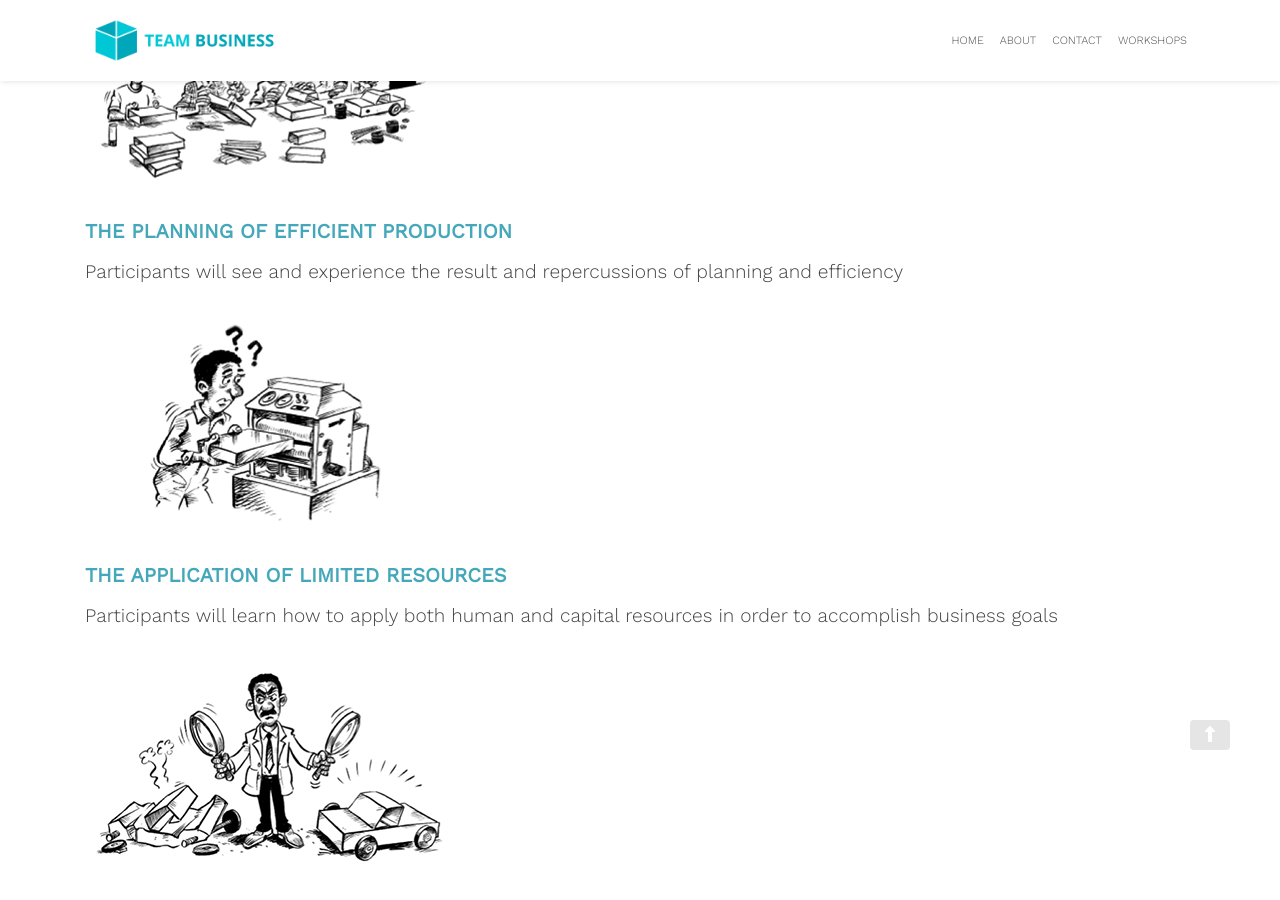
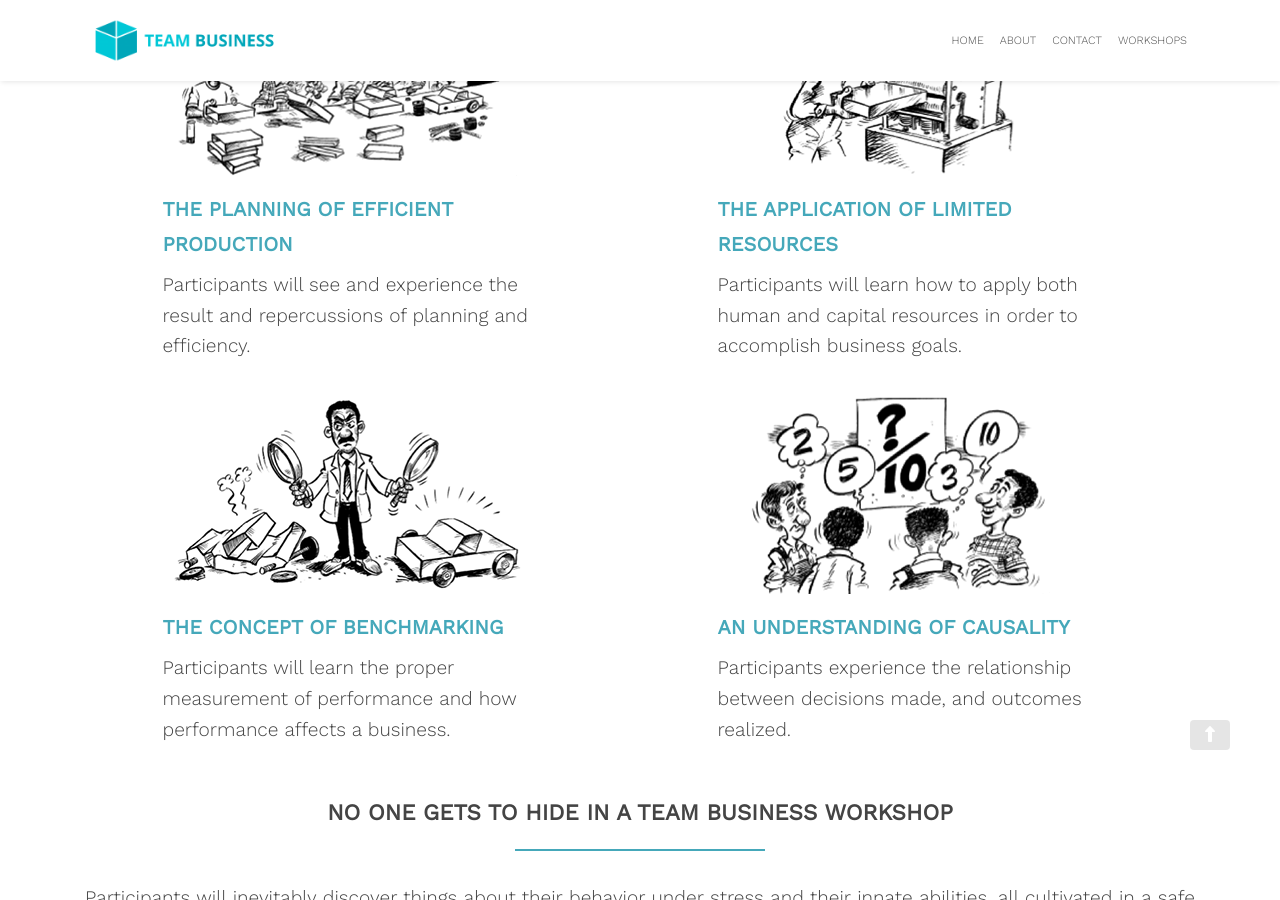
Before and after one commit to zac-heisey/team-business, a Jekyll site: the page built from _pages/car.md, in a window 1280 px wide and 900 px high, scrolled down 1119 px. Built offline with Jekyll 4.4.1, drawn with Linux system fonts in a browser that asks for light colours; nearby versions of some CDN libraries; some of the changed text lies outside the part shown.

Commit message:
update car program page layout

```diff
--- a/_pages/car.md
+++ b/_pages/car.md
@@ -15,25 +15,28 @@ CAR puts participants in an immersive and competitive environment that gives the
 
 By thinking hard about the critical business inputs of staff, time, resources, information, and processes, participants gain an understanding of how to identify opportunities for improvement within the business. They gain a dramatic appreciation for the relationship between quality, volume, and cost inside a classic business operational structure.
 
-![car program planning of efficient production](/assets/images/car-1.png "CAR Program: Planning Efficient Production")
-
-### The Planning of Efficient Production
-Participants will see and experience the result and repercussions of planning and efficiency
-
-![car program application of limited resources](/assets/images/car-2.png "CAR Program: Application of Limited Resources")
-
-### The Application of Limited Resources
-Participants will learn how to apply both human and capital resources in order to accomplish business goals
-
-![car program concept of benchmarking](/assets/images/car-3.png "CAR Program: Concept of Benchmarking")
-
-### The Concept of Benchmarking
-Participants will learn the proper measurement of performance and how performance affects a business
-
-![car program understanding causality](/assets/images/car-4.png "CAR Program: Understanding of Causality")
-
-### An Understanding of Causality
-Participants experience the relationship between decisions made, and outcomes realized
+<div style="display:flex; flex-wrap:wrap; justify-content:space-around;">
+  <div class="car-program" style="width:400px;">
+    <img src="/assets/images/car-1.png" alt="car program planning of efficient production">
+    <h3>The Planning of Efficient Production</h3>
+    <p>Participants will see and experience the result and repercussions of planning and efficiency.</p>
+  </div>
+  <div class="car-program" style="width:400px;">
+    <img src="/assets/images/car-2.png" alt="car program application of limited resources">
+    <h3>The Application of Limited Resources</h3>
+    <p>Participants will learn how to apply both human and capital resources in order to accomplish business goals.</p>
+  </div>
+  <div class="car-program" style="width:400px;">
+    <img src="/assets/images/car-3.png" alt="car program concept of benchmarking">
+    <h3>The Concept of Benchmarking</h3>
+    <p>Participants will learn the proper measurement of performance and how performance affects a business.</p>
+  </div>
+  <div class="car-program" style="width:400px">
+    <img src="/assets/images/car-4.png" alt="car program understanding causality">
+    <h3>An Understanding of Causality</h3>
+    <p>Participants experience the relationship between decisions made, and outcomes realized.</p>
+  </div>
+</div>
 
 ## No One Gets to Hide in a Team Business Workshop
 
```
